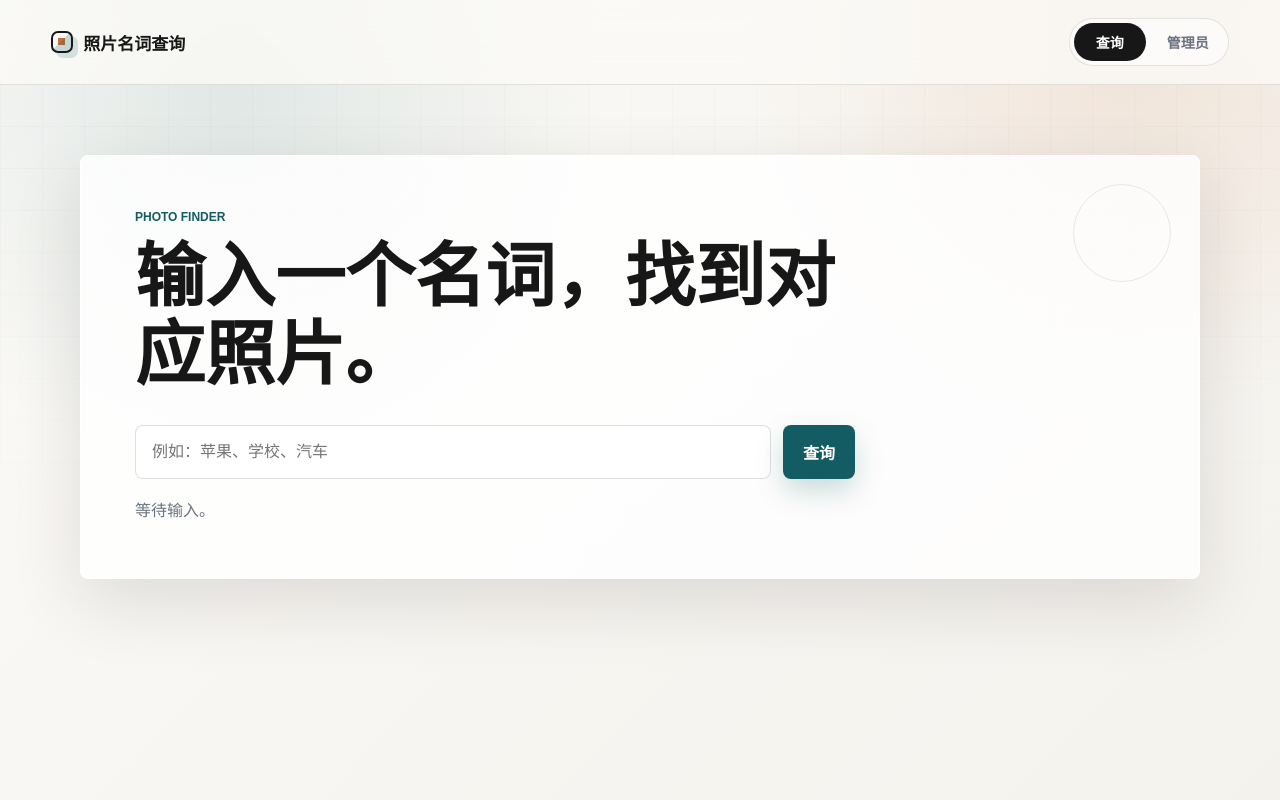
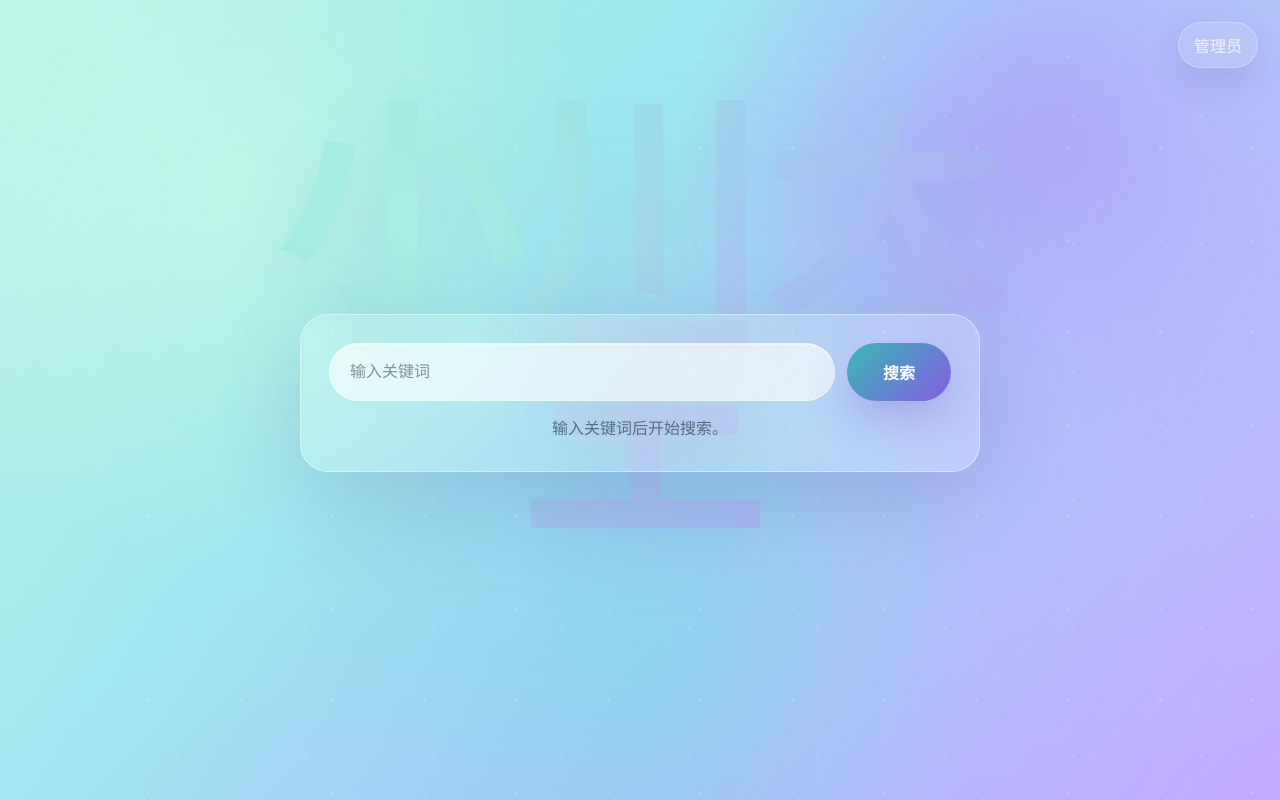
Before and after one commit to QqNn99/photo-lookup-site, a website: page public/index.html in a window 1280 px wide. Drawn offline with Linux system fonts and the light colour scheme.

Commit message:
Redesign client search page

```diff
--- a/public/index.html
+++ b/public/index.html
@@ -3,33 +3,24 @@
   <head>
     <meta charset="utf-8" />
     <meta name="viewport" content="width=device-width, initial-scale=1" />
-    <title>照片名词查询</title>
+    <title>小川大王</title>
     <link rel="stylesheet" href="/styles.css" />
   </head>
-  <body>
-    <header class="topbar">
-      <a class="brand" href="/" aria-label="回到查询首页">
-        <span class="brand-mark"></span>
-        <span>照片名词查询</span>
-      </a>
-      <nav>
-        <a class="active" href="/">查询</a>
-        <a href="/admin.html">管理员</a>
-      </nav>
-    </header>
+  <body class="client-home">
+    <a class="admin-link" href="/admin.html">管理员</a>
 
-    <main class="search-shell page-enter">
-      <section class="lookup-panel">
-        <p class="eyebrow">Photo Finder</p>
-        <h1>输入一个名词，找到对应照片。</h1>
-        <form id="searchForm" class="search-form">
-          <input id="query" name="q" type="search" placeholder="例如：苹果、学校、汽车" autocomplete="off" />
-          <button type="submit">查询</button>
+    <main class="client-stage page-enter">
+      <h1 class="hero-title">小川大王</h1>
+
+      <section class="client-search" aria-label="关键词搜索">
+        <form id="searchForm" class="client-search-form">
+          <input id="query" name="q" type="search" placeholder="输入关键词" autocomplete="off" />
+          <button type="submit">搜索</button>
         </form>
-        <p id="status" class="status">等待输入。</p>
+        <p id="status" class="client-status">输入关键词后开始搜索。</p>
       </section>
 
-      <section id="results" class="results" aria-live="polite"></section>
+      <section id="results" class="client-results" aria-live="polite"></section>
     </main>
 
     <script src="/main.js"></script>
--- a/public/main.js
+++ b/public/main.js
@@ -30,12 +30,12 @@ form.addEventListener("submit", async (event) => {
   event.preventDefault();
   const query = queryInput.value.trim();
   if (!query) {
-    statusEl.textContent = "请输入一个名词。";
+    statusEl.textContent = "请输入一个关键词。";
     resultsEl.innerHTML = "";
     return;
   }
 
-  statusEl.textContent = "查询中...";
+  statusEl.textContent = "搜索中...";
   const response = await fetch(`/api/search?q=${encodeURIComponent(query)}`);
   const data = await response.json();
   renderResults(data.results || []);
--- a/public/styles.css
+++ b/public/styles.css
@@ -44,6 +44,162 @@ body::before {
     linear-gradient(90deg, rgba(23, 23, 23, 0.035) 1px, transparent 1px);
   background-size: 42px 42px;
   mask-image: linear-gradient(to bottom, rgba(0, 0, 0, 0.65), transparent 78%);
+}
+
+.client-home {
+  min-height: 100vh;
+  overflow-x: hidden;
+  background:
+    radial-gradient(circle at 18% 24%, rgba(187, 247, 228, 0.74), transparent 31%),
+    radial-gradient(circle at 82% 18%, rgba(177, 151, 252, 0.72), transparent 30%),
+    radial-gradient(circle at 50% 82%, rgba(116, 223, 225, 0.48), transparent 38%),
+    linear-gradient(135deg, #a8f1df 0%, #9ee7f1 38%, #b99cff 100%);
+}
+
+.client-home::before {
+  background:
+    linear-gradient(115deg, rgba(255, 255, 255, 0.22), transparent 36%),
+    linear-gradient(290deg, rgba(255, 255, 255, 0.14), transparent 40%);
+  mask-image: none;
+}
+
+.client-home::after {
+  position: fixed;
+  inset: 0;
+  z-index: -1;
+  pointer-events: none;
+  content: "";
+  background-image:
+    radial-gradient(circle at 30% 30%, rgba(255, 255, 255, 0.5) 0 1px, transparent 2px),
+    radial-gradient(circle at 70% 60%, rgba(255, 255, 255, 0.32) 0 1px, transparent 2px);
+  background-size: 92px 92px, 128px 128px;
+  opacity: 0.42;
+  animation: shimmerDrift 16s linear infinite;
+}
+
+.admin-link {
+  position: fixed;
+  top: 22px;
+  right: 22px;
+  z-index: 20;
+  padding: 10px 15px;
+  color: rgba(255, 255, 255, 0.82);
+  border: 1px solid rgba(255, 255, 255, 0.26);
+  border-radius: 999px;
+  background: rgba(255, 255, 255, 0.12);
+  box-shadow: 0 14px 34px rgba(75, 47, 130, 0.12);
+  text-decoration: none;
+  backdrop-filter: blur(18px);
+  transition: color 180ms ease, background 180ms ease, transform 180ms ease;
+}
+
+.admin-link:hover {
+  color: #fff;
+  background: rgba(255, 255, 255, 0.2);
+  transform: translateY(-2px);
+}
+
+.client-stage {
+  position: relative;
+  display: grid;
+  align-content: center;
+  width: min(1120px, calc(100% - 32px));
+  min-height: 100vh;
+  margin: 0 auto;
+  padding: 90px 0 70px;
+}
+
+.hero-title {
+  position: fixed;
+  inset: 50% auto auto 50%;
+  z-index: 0;
+  width: min(1000px, 96vw);
+  margin: 0;
+  color: transparent;
+  font-size: clamp(82px, 19vw, 245px);
+  font-weight: 900;
+  line-height: 0.92;
+  text-align: center;
+  background:
+    radial-gradient(circle at 22% 28%, #a8f1df, transparent 42%),
+    linear-gradient(135deg, #8fe8dc, #b79af8);
+  background-clip: text;
+  -webkit-background-clip: text;
+  filter: blur(0.2px) drop-shadow(0 22px 42px rgba(88, 67, 141, 0.14));
+  opacity: 0.58;
+  transform: translate(-50%, -67%);
+  user-select: none;
+}
+
+.client-search {
+  position: relative;
+  z-index: 1;
+  width: min(680px, 100%);
+  margin: 0 auto;
+  padding: clamp(18px, 4vw, 28px);
+  border: 1px solid rgba(255, 255, 255, 0.42);
+  border-radius: 28px;
+  background: rgba(255, 255, 255, 0.19);
+  box-shadow: 0 30px 90px rgba(73, 53, 137, 0.18);
+  backdrop-filter: blur(24px);
+}
+
+.client-search-form {
+  display: grid;
+  grid-template-columns: 1fr auto;
+  gap: 12px;
+}
+
+.client-search input {
+  min-height: 58px;
+  border: 1px solid rgba(255, 255, 255, 0.48);
+  border-radius: 999px;
+  padding: 16px 20px;
+  color: #244042;
+  background: rgba(255, 255, 255, 0.62);
+  box-shadow: inset 0 1px 0 rgba(255, 255, 255, 0.48);
+}
+
+.client-search input::placeholder {
+  color: rgba(45, 64, 74, 0.55);
+}
+
+.client-search input:focus {
+  border-color: rgba(255, 255, 255, 0.9);
+  background: rgba(255, 255, 255, 0.82);
+  box-shadow:
+    0 0 0 5px rgba(255, 255, 255, 0.2),
+    0 18px 42px rgba(88, 67, 141, 0.14);
+}
+
+.client-search button {
+  min-width: 104px;
+  min-height: 58px;
+  border-radius: 999px;
+  color: #fff;
+  background: linear-gradient(135deg, rgba(54, 185, 176, 0.98), rgba(129, 91, 229, 0.98));
+  box-shadow: 0 18px 40px rgba(92, 68, 170, 0.24);
+}
+
+.client-search button:hover {
+  background: linear-gradient(135deg, rgba(42, 168, 160, 1), rgba(113, 78, 213, 1));
+}
+
+.client-status {
+  margin: 14px 8px 0;
+  color: rgba(34, 54, 64, 0.64);
+  line-height: 1.7;
+  text-align: center;
+}
+
+.client-results {
+  position: relative;
+  z-index: 1;
+  display: grid;
+  grid-template-columns: repeat(auto-fit, minmax(230px, 1fr));
+  gap: 20px;
+  width: min(980px, 100%);
+  margin: 34px auto 0;
 }
 
 .topbar {
@@ -277,7 +433,7 @@ button:active {
   overflow: hidden;
   background: rgba(255, 255, 255, 0.88);
   border: 1px solid rgba(255, 255, 255, 0.72);
-  border-radius: var(--radius);
+  border-radius: 24px;
   box-shadow: 0 16px 42px rgba(30, 28, 24, 0.1);
   animation: cardEnter 420ms ease both;
   transition: transform 220ms ease, box-shadow 220ms ease;
@@ -294,6 +450,7 @@ button:active {
   aspect-ratio: 4 / 3;
   object-fit: cover;
   background: #e8edf3;
+  border-radius: 24px 24px 0 0;
   transition: transform 360ms ease;
 }
 
@@ -397,6 +554,15 @@ button:active {
   }
 }
 
+@keyframes shimmerDrift {
+  from {
+    background-position: 0 0, 0 0;
+  }
+  to {
+    background-position: 92px 92px, -128px 128px;
+  }
+}
+
 @media (prefers-reduced-motion: reduce) {
   *,
   *::before,
@@ -439,4 +605,39 @@ button:active {
   .admin-photo-row button {
     width: 100%;
   }
+
+  .admin-link {
+    top: 14px;
+    right: 14px;
+    padding: 8px 12px;
+    font-size: 13px;
+  }
+
+  .client-stage {
+    width: min(100% - 24px, 560px);
+    padding-top: 78px;
+  }
+
+  .hero-title {
+    font-size: clamp(76px, 24vw, 132px);
+    transform: translate(-50%, -76%);
+  }
+
+  .client-search {
+    border-radius: 24px;
+    padding: 14px;
+  }
+
+  .client-search-form {
+    grid-template-columns: 1fr;
+  }
+
+  .client-search button {
+    width: 100%;
+  }
+
+  .client-results {
+    grid-template-columns: 1fr;
+    gap: 16px;
+  }
 }
```
